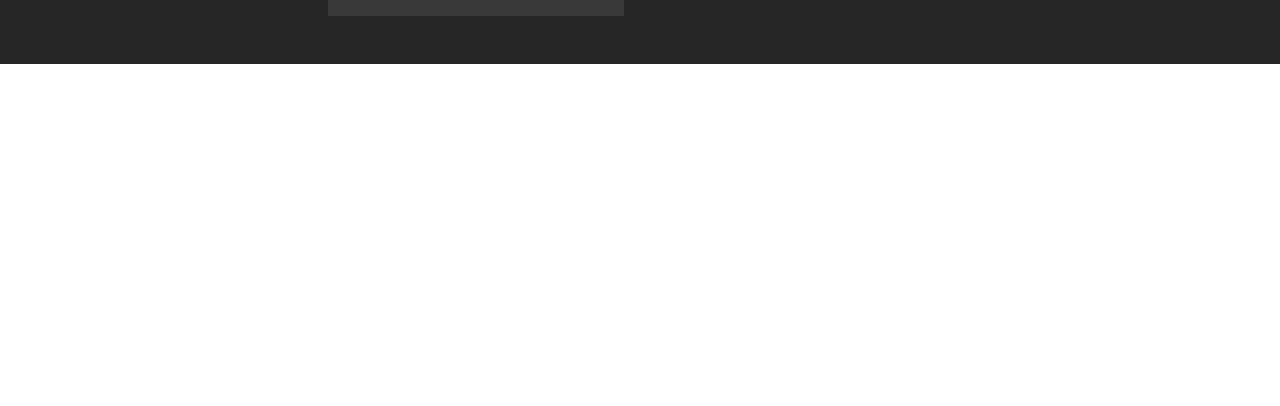
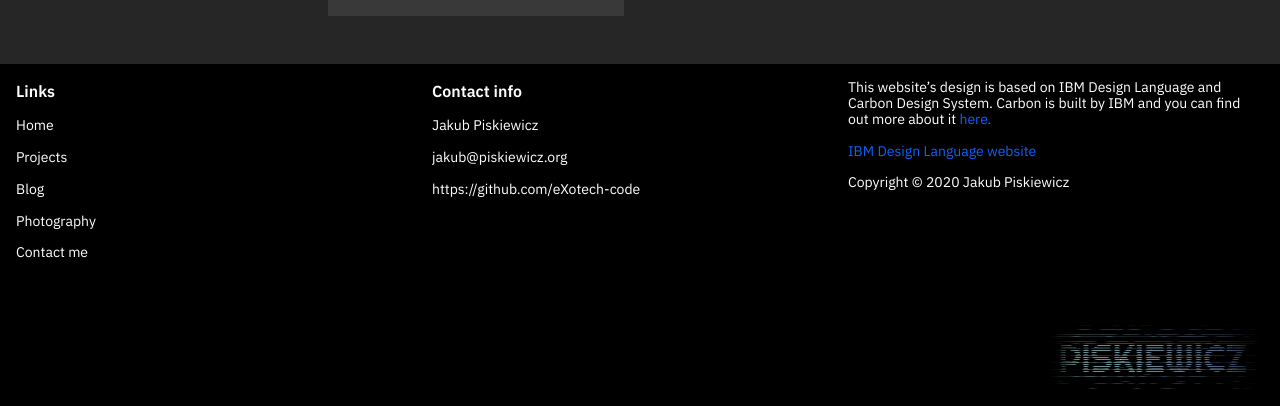
Before and after one commit to eXotech-code/portfolio, a React (Create React App) app: page / in a window 1280 px wide. Shown: the part 1183-1589 px from the top of the page. Before the commit the page ends 1247 px from the top, so only its background shows below. Built offline with nearby package versions, Linux system fonts and the light colour scheme; no server answers.

Commit message:
Added a footer.

```diff
--- a/src/App.js
+++ b/src/App.js
@@ -14,6 +14,9 @@
 					<MenuButton className="header-global-menu-button" />
 				</header>
 				<Switch>
+					<Route path="/login">
+						{/*<Login />*/}
+					</Route>
 					<Route path="/post">
 						<BlogPost />
 					</Route>
--- /dev/null
+++ b/src/components/Footer.js
@@ -0,0 +1,49 @@
+import React from 'react';
+import {Link as RouterLink} from 'react-router-dom';
+import {ReactComponent as Logo} from '../media/logo.svg';
+import './Footer.scss';
+
+class Footer extends React.Component {
+	render() {
+		return (
+			<div>
+				<div className="footer">
+					<div>
+						<h3 className="footer-section-title">Links</h3>
+						<RouterLink className="footer-link" to="/">Home</RouterLink>
+						<RouterLink className="footer-link" to="#">Projects</RouterLink>
+						<RouterLink className="footer-link" to="#">Blog</RouterLink>
+						<RouterLink className="footer-link" to="#">Photography</RouterLink>
+						<RouterLink className="footer-link" to="#">Contact me</RouterLink>
+					</div>
+					<div>
+						<h3 className="footer-section-title">Contact info</h3>
+						<p>Jakub Piskiewicz</p>
+						<p><a href="mailto:jakub@piskiewicz.org">jakub@piskiewicz.org</a></p>
+						<p><a href="https://github.com/eXotech-code">https://github.com/eXotech-code</a></p>
+					</div>
+					<div>
+						<p>
+							This website’s design is based on IBM Design Language and Carbon Design System.
+							Carbon is built by IBM and you can find out more about it
+							<a href="https://www.carbondesignsystem.com/"> here.</a>
+						</p>
+						<p>
+							<a href="https://www.ibm.com/design/language/">IBM Design Language website</a>
+						</p>
+						<p>
+							Copyright © 2020 Jakub Piskiewicz
+						</p>
+					</div>
+				</div>
+				<div className="footer-end">
+					<div>
+						<Logo/>
+					</div>
+				</div>
+			</div>
+		)
+	}
+}
+
+export default Footer;
--- /dev/null
+++ b/src/components/Footer.scss
@@ -0,0 +1,60 @@
+@import '../styles/_colors';
+@import '../styles/_text';
+@import '../styles/_sizings';
+
+.footer {
+  display: grid;
+  grid-template-columns: repeat(3, 1fr);
+  padding: $standardPadding;
+  @include body-short-01;
+  color: $text-04;
+  background-color: #000000;
+
+  div {
+    display: flex;
+    flex-direction: column;
+    &:last-child {
+      a {
+        color: $interactive-01;
+      }
+    }
+  }
+
+  a {
+    text-decoration: none;
+    color: inherit;
+
+    &:hover {
+      text-decoration: underline;
+    }
+  }
+
+  p {
+    margin: 0 0 $standardPadding;
+  }
+}
+
+.footer-section-title {
+  margin: 0 0 $standardPadding;
+  @include heading-02;
+}
+
+.footer-link {
+  margin-bottom: $standardPadding;
+}
+
+.footer-end {
+  display: flex;
+  flex-direction: row-reverse;
+  padding: $standardPadding*2 $standardPadding $standardPadding;
+  background-color: #000000;
+
+  div {
+    display: inline-block;
+
+    svg {
+      height: 4rem;
+      width: auto;
+    }
+  }
+}
--- a/src/views/Home/Home.js
+++ b/src/views/Home/Home.js
@@ -3,6 +3,7 @@
 import About from './About';
 import Blog from './Blog';
 import Projects from './Projects';
+import Footer from '../../components/Footer';
 
 class Home extends React.Component {
 	constructor(props) {
@@ -28,6 +29,7 @@
 				<About />
 				<Blog posts={this.state.posts} />
 				<Projects />
+				<Footer />
 			</div>
 		)
 	}
```
Also changed, not shown: src/media/logo.svg (added), src/views/Login/Login.js (added).
